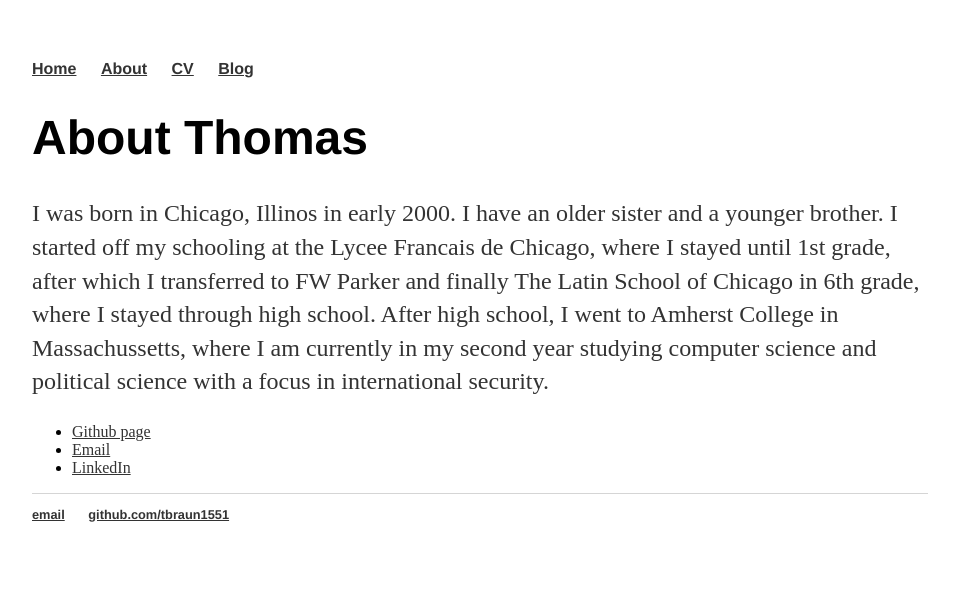
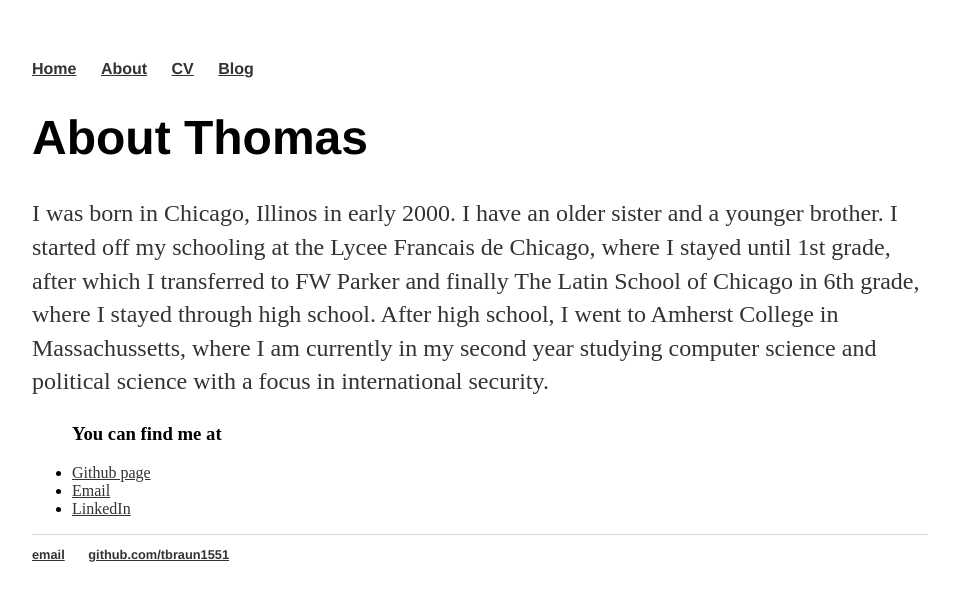
Before and after one commit to tbraun1551/tbraun1551.github.io, a Jekyll site: the page built from about/index.html, in a window 1280 px wide. Shown: the top 601 px of the page, without its empty margins (160-1119 px from the left). Built offline with Jekyll 4.4.1, drawn with Linux system fonts in a browser that asks for light colours.

Commit message:
Update index.html

```diff
--- a/about/index.html
+++ b/about/index.html
@@ -7,7 +7,8 @@ title: About Thomas Braun
 			<h1>About Thomas</h1>
 			<p>I was born in Chicago, Illinos in early 2000. I have an older sister and a younger brother. I started off my schooling at the Lycee Francais de Chicago, where I stayed until 1st grade, after which I transferred to FW Parker and finally The Latin School of Chicago in 6th grade, where I stayed through high school. After high school, I went to Amherst College in Massachussetts, where I am currently in my second year studying computer science and political science with a focus in international security. </p>
 
-			<ul class="You can contact me at contacts">
+			<ul class="Contacts">
+				<h3>You can find me at</h3>
 				<!-- <li><a href="https.www.twitter.com/tbraun1551">@Twitter</a></li> -->
 				<li><a href="https://github.com/tbraun1551">Github page</a></li>
 				<li><a href="mailto:tbraun22@amherst.edu">Email</a></li>
```
